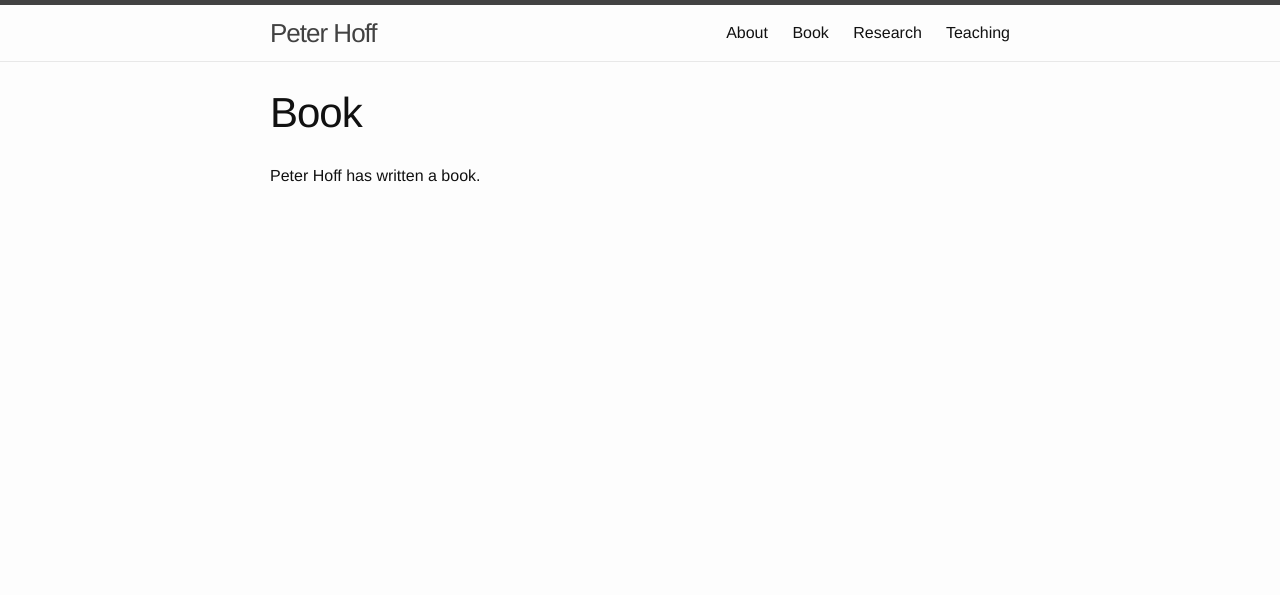
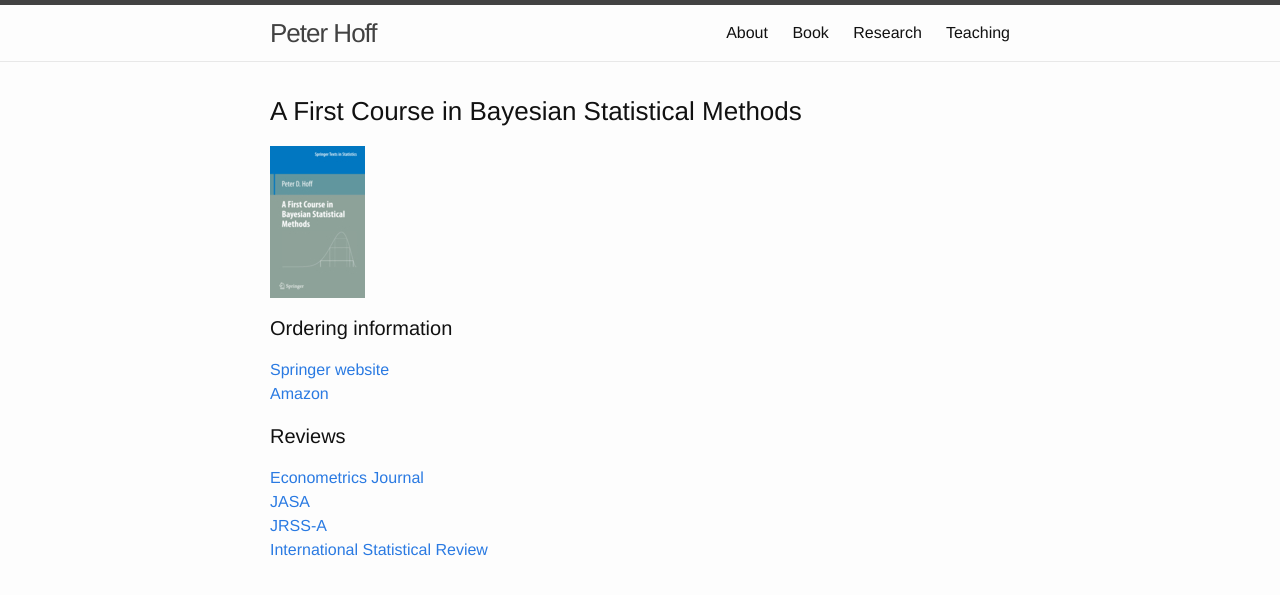
Before and after one commit to pdhoff/pdhoff.github.io, a Jekyll site: the page built from book.md, in a window 1280 px wide. Shown: the top 595 px of the page. Built offline with Jekyll 4.4.1, drawn with Linux system fonts in a browser that asks for light colours.

Commit message:
About and Book have been added

```diff
--- a/_layouts/page.html
+++ b/_layouts/page.html
@@ -3,9 +3,11 @@ layout: default
 ---
 <article class="post">
 
+  <!--
   <header class="post-header">
-    <h1 class="post-title">{{ page.title }}</h1>
+  <h1 class="post-title">{{ page.title }}</h1>
   </header>
+   -->
 
   <div class="post-content">
     {{ content }}
--- a/book.md
+++ b/book.md
@@ -5,4 +5,17 @@ permalink: /book/
 ---
 
 
-Peter Hoff has written a book.
+### A First Course in Bayesian Statistical Methods
+![bookcover](/images/bookcover.jpg)
+
+
+#### Ordering information
+[Springer website](http://www.springer.com/statistics/statistical+theory+and+methods/book/978-0-387-92299-7)
+[Amazon](http://www.amazon.com/Bayesian-Statistical-Methods-Springer-Statistics/dp/0387922997)
+
+
+#### Reviews
+[Econometrics Journal](href=http://onlinelibrary.wiley.com/doi/10.1111/j.1368-423X.2009.00306.x/abstract)
+[JASA](href=http://pubs.amstat.org/doi/abs/10.1198/jasa.2010.br1006)
+[JRSS-A](href=http://onlinelibrary.wiley.com/doi/10.1111/j.1467-985X.2010.00646_7.x/abstract)
+[International Statistical Review](http://onlinelibrary.wiley.com/doi/10.1111/j.1751-5823.2010.00109_17.x/abstract)
--- a/index.html
+++ b/index.html
@@ -4,7 +4,7 @@ layout: default
 
 <div class="home">
 
-  <h1 class="page-heading">Posts</h1>
+<!--   <h1 class="page-heading">Posts</h1>   -->
 
   <ul class="post-list">
     {% for post in site.posts %}
```
Also changed, not shown: about.md (+12 -0 lines), images/bookcover.jpg (added).
